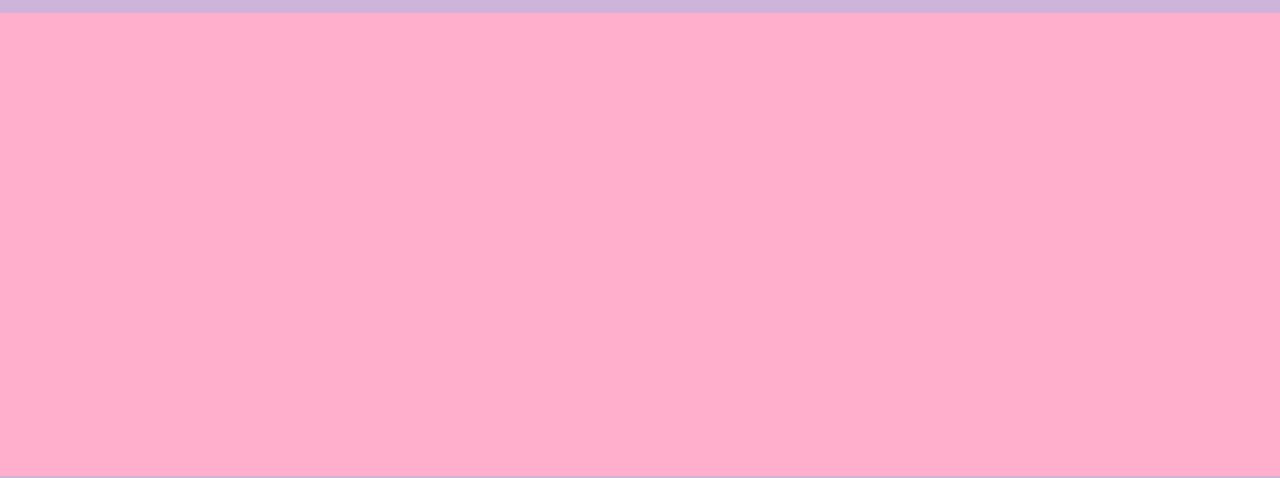
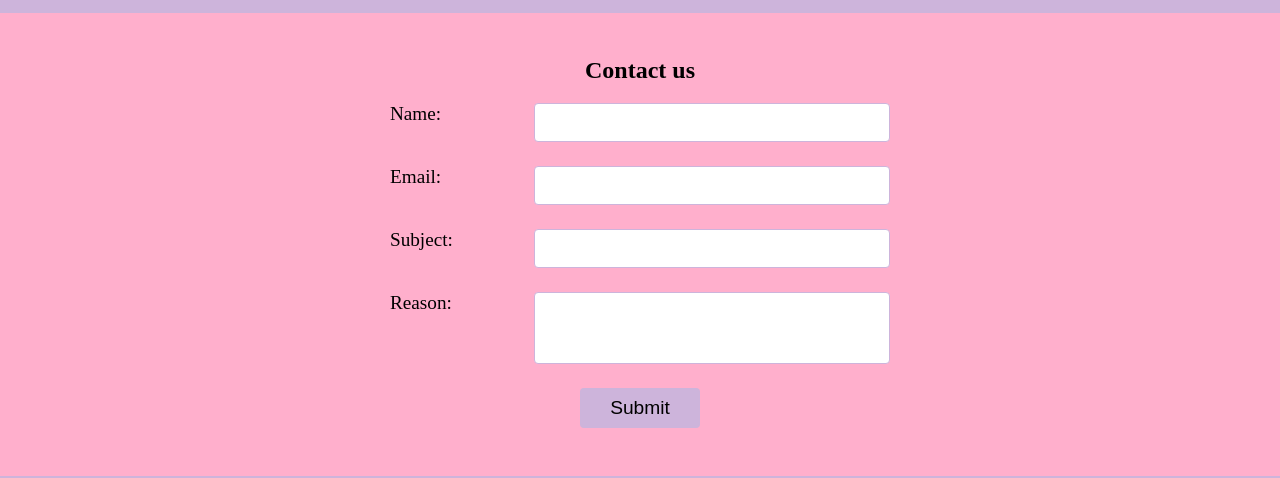
Before and after one commit to xdaybreakerx/CA_T1W3-Portfolio-Ex, a plain HTML site: page pages/contact.html in a window 1280 px wide. Shown: the part 167-645 px from the top of the page. Drawn offline with Linux system fonts and the light colour scheme.

Commit message:
Add Contact page

```diff
--- a/pages/contact.html
+++ b/pages/contact.html
@@ -38,7 +38,39 @@
         <a href="./contact.html">Contact</a>
       </nav>
     </header>
-    <main></main>
+    <main>
+      <h2> Contact us</h2>
+      <form>
+
+        <div class="form-elements">
+          <label>Name: </label>
+          <input class="form-input">
+        </div>
+
+        <div class="form-elements">
+          <label>Email: </label>
+          <input class="form-input">
+        </div>
+
+        <div class="form-elements">
+          <label>Subject: </label>
+          <input class="form-input">
+        </div>
+
+        <div class="form-elements">
+          <label>Reason: </label>
+          <textarea
+              rows="3"
+              class="form-input"
+              id="form-textarea"
+          ></textarea>
+      </div>
+
+      <div class="btn-div">
+        <button id="submit">Submit</button>
+      </div>
+      </form>
+    </main>
 
     <footer>
         <div class="social-media">
--- a/styles/defaults/_colors.scss
+++ b/styles/defaults/_colors.scss
@@ -1,5 +1,5 @@
 $primary-color: #cdb4db;
 $secondary-color: #a2d2ff;
+$tertiary-color: #a2d2ff;
 $primary-background: #ffafcc;
-$tertiary-color: #a2d2ff;
 $secondary-background: #ffc8dd;
--- a/styles/pages/contact.scss
+++ b/styles/pages/contact.scss
@@ -1 +1,72 @@
-@import "../../_index.scss"
+@import "../../index";
+
+main {
+    display: flex;
+    flex-direction: column;
+    align-items: center;
+    margin-bottom: 24px;
+
+    form {
+
+        .form-elements {
+            display: flex;
+            flex-direction: column;
+            margin-bottom: 24px;
+
+            label {
+                font-size: 1.2rem;
+            }
+
+            .form-input {
+                border: 1px solid $primary-color;
+                border-radius: 4px;
+                outline: none;
+                font-size: 1.2rem;
+
+                &#form-textarea {
+                    resize: none;
+                }
+
+                &:not(#form-textarea) {
+                    height: 35px;
+                }
+
+                &:focus {
+                    box-shadow: 0 0 10px 3px $primary-color;
+                }
+
+            }
+        }
+
+        .btn-div {
+            text-align: center;
+
+            #submit {
+                height: 40px;
+                background-color: $primary-color;
+                border: none;
+                min-width: 120px;
+                font-size: 1.2rem;
+                border-radius: 4px;
+            }
+        }
+    }
+}
+
+
+@media screen and (min-width: $medium) {
+    main {
+        form {
+            width: 500px;
+
+            .form-elements {
+                flex-direction: row;
+                justify-content: space-between;
+
+                .form-input {
+                    width: 70%;
+                }
+            }
+        }
+    }
+}
```
Also changed, not shown: styles/pages/contact.css.
